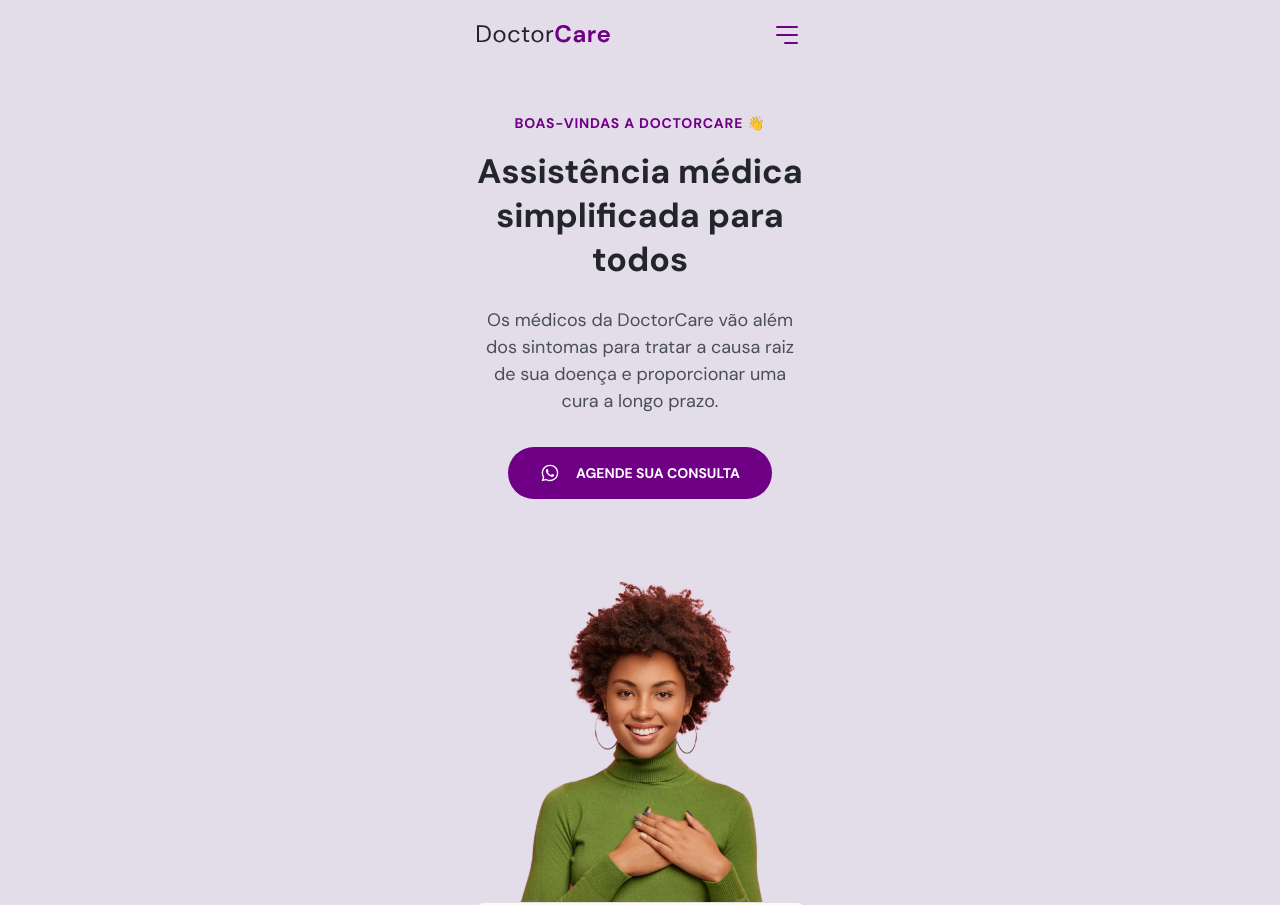
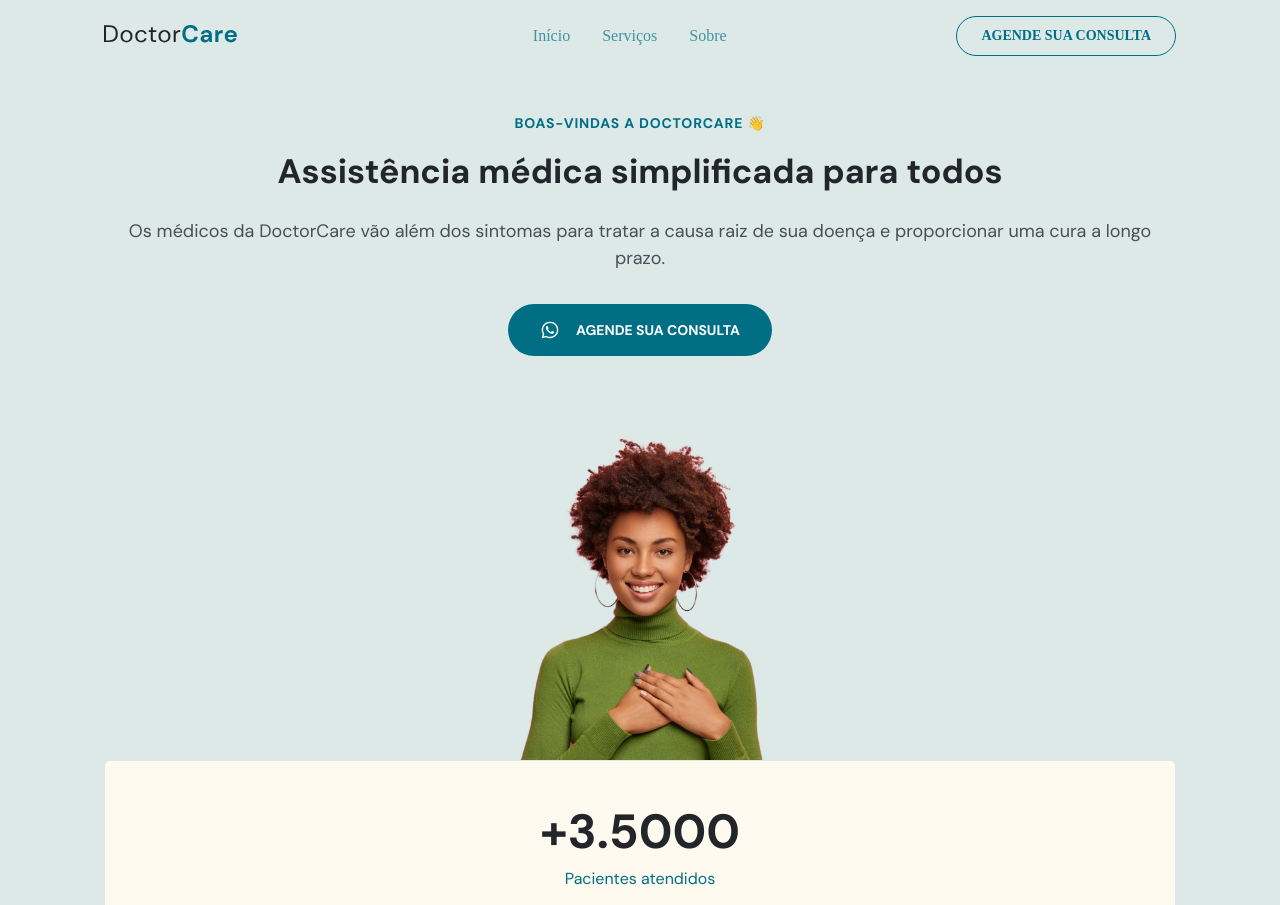
Before and after one commit to PedroMakengo/doctorcare, a plain HTML site: page index.html in a window 1280 px wide. Shown: the top 905 px of the page. Drawn offline with Linux system fonts and the light colour scheme.

Commit message:
Trabalhando na responsividade do meu site

```diff
--- a/style.css
+++ b/style.css
@@ -6,13 +6,14 @@
 }
 
 :root {
-  --hue: 290;
+  --hue: 190;
   --primary-color: hsl(var(--hue), 100%, 26%);
   --headline: hsl(210, 11%, 15%);
   --paragraph: hsla(210, 9%, 31%, 1);
 
   --brand-beige: hsl(39, 100%, 97%);
   --brand-light: hsl(calc(var(--hue) - 22), 23%, 89%);
+  --brand-light-2: hsl(calc(var(--hue) + 10), 14%, 97%);
   --brand-dark: hsl(var(--hue), 100%, 14%);
 
   --bg-light: hsl(180, 14%, 97%);
@@ -43,7 +44,7 @@ body {
 }
 
 .wrapper {
-  width: 37.5rem;
+  width: min(50rem, 100%);
   margin-inline: auto;
   padding-inline: 2.4rem;
 }
@@ -182,6 +183,11 @@ nav button {
   cursor: pointer;
 }
 
+nav .menu,
+nav .close-menu {
+  position: fixed;
+}
+
 /* == MENU-EXPANDED == */
 body.menu-expanded {
   overflow: hidden;
@@ -209,7 +215,6 @@ body.menu-expanded .close-menu {
 }
 
 body.menu-expanded .menu {
-  position: fixed;
   top: 0;
   left: 0;
   background: var(--primary-color);
@@ -323,7 +328,7 @@ body.menu-expanded .logo svg:nth-child(2) path {
 }
 
 #home .stats {
-  width: 32.7rem;
+  width: 100%;
   padding-block: 4rem; /* Mexe em cima e em baixo*/
   margin-inline: auto; /* Mexe nas laterais */
 
@@ -472,3 +477,132 @@ footer .social-links {
   visibility: visible;
   transform: translateY(0);
 }
+
+/* === RESPONSIVO ========================= */
+@media (min-width: 1024px) {
+  /* === GERAL === */
+  .wrapper {
+    width: min(112rem, 100%);
+    display: grid;
+    grid-template-columns: ;
+  }
+
+  /* === RESET === */
+  nav#navigation .wrapper * {
+    margin: 0;
+    padding: 0;
+    visibility: initial;
+    display: initial;
+    opacity: initial;
+    flex-direction: initial;
+    position: initial;
+    font-family: initial;
+    font-size: initial;
+    font-weight: initial;
+    transform: initial;
+    color: initial;
+    background: initial;
+    filter: initial;
+  }
+
+  nav#navigation .close-menu,
+  nav#navigation .open-menu,
+  nav#navigation .social-links {
+    display: none;
+  }
+
+  nav#navigation .menu {
+    display: flex;
+    align-items: center;
+    justify-content: space-between;
+    width: 60%;
+  }
+
+  nav#navigation .menu ul:nth-child(1) {
+    display: flex;
+    gap: 3.2rem;
+  }
+
+  nav#navigation .menu ul li a {
+    color: var(--primary-color);
+    opacity: 0.7;
+  }
+
+  nav#navigation .menu a.button {
+    display: flex;
+    justify-content: center;
+    align-items: center;
+
+    padding: 1rem 2.4rem;
+    border: 1px solid var(--primary-color);
+    border-radius: 4rem;
+
+    color: var(--primary-color);
+
+    font-weight: 700;
+    font-size: 1.4rem;
+    line-height: 1.8rem;
+    text-transform: uppercase;
+  }
+
+  nav#navigation .menu a.button:hover {
+    background: var(--primary-color);
+    border: none;
+    color: white;
+  }
+
+  nav#navigation.scroll .menu ul li a {
+    color: var(--brand-light-2);
+    opacity: 0.6;
+  }
+
+  nav#navigation.scroll .menu a.button {
+    border-color: white;
+    color: white;
+  }
+
+  nav#navigation .menu li a {
+    transition: opacity 0.4s;
+  }
+
+  nav#navigation .menu li a:hover {
+    opacity: 1;
+    font-weight: 700;
+  }
+
+  nav#navigation .menu li a::after {
+    content: "";
+    width: 0%;
+    height: 0.2rem;
+    background: var(--primary-color);
+
+    position: relative;
+    bottom: -2rem;
+    left: -0.5rem;
+
+    display: block;
+
+    transition: width 0.2s;
+  }
+
+  nav#navigation.scroll .menu li a::after {
+    background: white;
+  }
+
+  nav#navigation .menu li a:hover::after {
+    padding-inline: 0.8rem;
+    width: 100%;
+  }
+
+  nav#navigation.scroll .menu li a:hover {
+    opacity: 1;
+  }
+
+  nav#navigation.scroll .menu a.button:hover {
+    background-color: var(--primary-color);
+    filter: brightness(1.3);
+    border: none;
+  }
+
+  /* === HOME === */
+}
```
